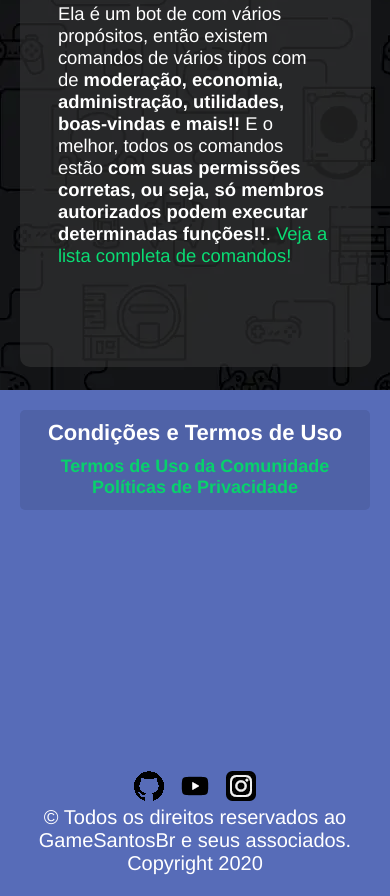
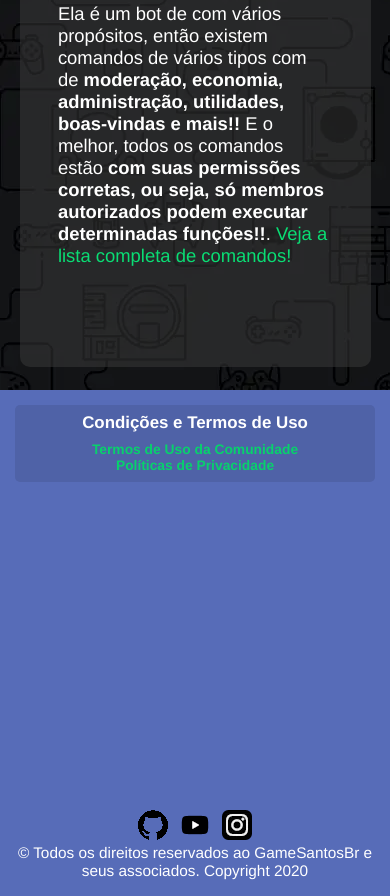
Before and after one commit to pedrohenriquebraga/lilly-bot, a website: page src/views/index.html in a window 390 px wide. Shown: the part 2222-3118 px from the top of the page. Drawn offline with Linux system fonts and the light colour scheme.

Commit message:
responsive on footer

```diff
--- a/public/styles/commands.css
+++ b/public/styles/commands.css
@@ -202,27 +202,27 @@ footer {
     width: 100%;
     height: 60vh;
     background-color: #576cb8;
-    padding: 20px
+    padding: 2.0rem
 }
 
 footer .footer_section {
     text-align: center;
-    padding: 10px;
+    padding: 1.0rem;
     background-color: #4f62a7;
     width: 100%;
-    height: 100px;
+    height: 10.0rem;
     border-radius: 5px;
 }
 
 footer .footer_section h3 {
-    font-size: 22px;
-    margin-bottom: 10px;
+    font-size: 2.2rem;
+    margin-bottom: 1.0rem;
 }
 
 footer .footer_section a {
-    font-size: 18px;
+    font-size: 1.8rem;
     color: #08d16c;
-    margin-top: 3px;
+    margin-top: 0.3rem;
     font-weight: bold;
     text-decoration: none;
 
@@ -236,12 +236,12 @@ footer .footer_section a:hover {
 
 footer .social_networks {
     width: 100%;
-    font-size: 20px;
+    font-size: 2.0rem;
     text-align: center;
 }
 
 footer .social_networks a {
-    padding: 5px;
+    padding: 0.5rem;
 }
 
 footer .social_networks a img {
--- a/public/styles/main.css
+++ b/public/styles/main.css
@@ -188,27 +188,27 @@ footer {
     width: 100%;
     height: 60vh;
     background-color: #576cb8;
-    padding: 20px
+    padding: 2.0rem
 }
 
 footer .footer_section {
     text-align: center;
-    padding: 10px;
+    padding: 1.0rem;
     background-color: #4f62a7;
     width: 100%;
-    height: 100px;
+    height: 10.0rem;
     border-radius: 5px;
 }
 
 footer .footer_section h3 {
-    font-size: 22px;
-    margin-bottom: 10px;
+    font-size: 2.2rem;
+    margin-bottom: 1.0rem;
 }
 
 footer .footer_section a {
-    font-size: 18px;
+    font-size: 1.8rem;
     color: #08d16c;
-    margin-top: 3px;
+    margin-top: 0.3rem;
     font-weight: bold;
     text-decoration: none;
 
@@ -222,12 +222,12 @@ footer .footer_section a:hover {
 
 footer .social_networks {
     width: 100%;
-    font-size: 20px;
+    font-size: 2.0rem;
     text-align: center;
 }
 
 footer .social_networks a {
-    padding: 5px;
+    padding: 0.5rem;
 }
 
 footer .social_networks a img {
```
